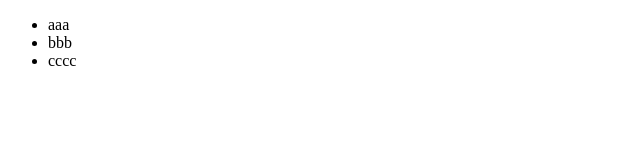
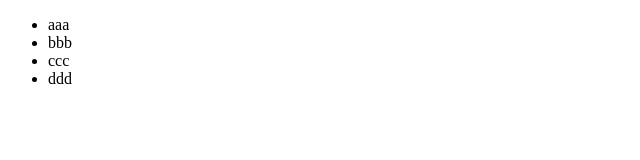
Before and after one commit to shojay/test, a plain HTML site: page index.html in a window 1280 px wide. Shown: the full height of the page, 0-640 px from the left. Drawn offline with Linux system fonts and the light colour scheme.

Commit message:
second version

```diff
--- a/index.html
+++ b/index.html
@@ -11,7 +11,8 @@
 <ul>
     <li>aaa</li>
     <li>bbb</li>
-    <li>cccc</li>
+    <li>ccc</li>
+    <li>ddd</li>
 </ul>
 </body>
 </html>
```
